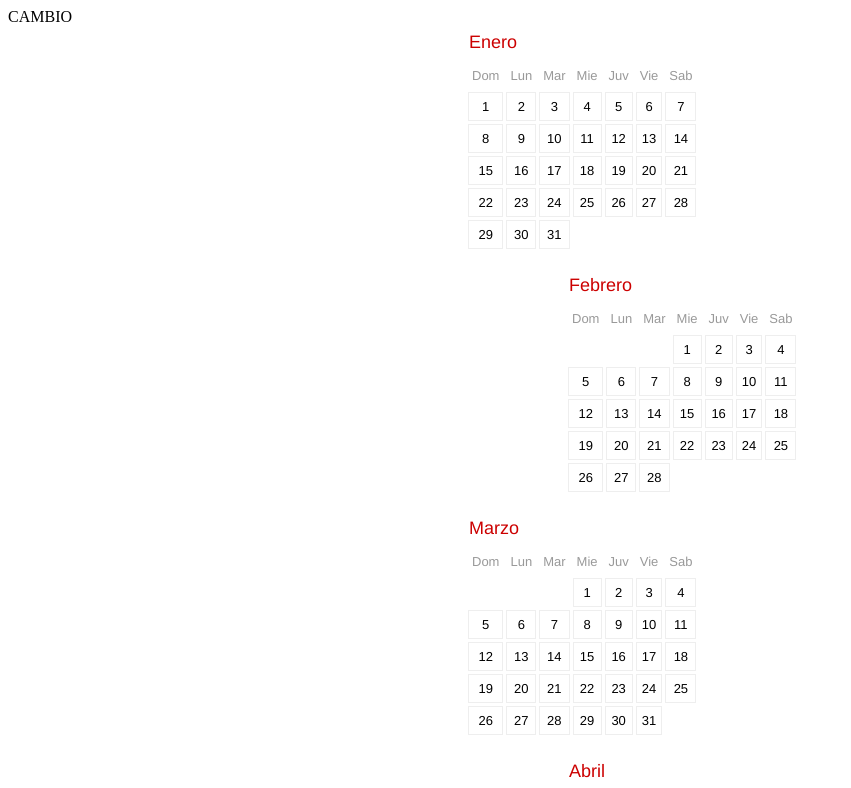
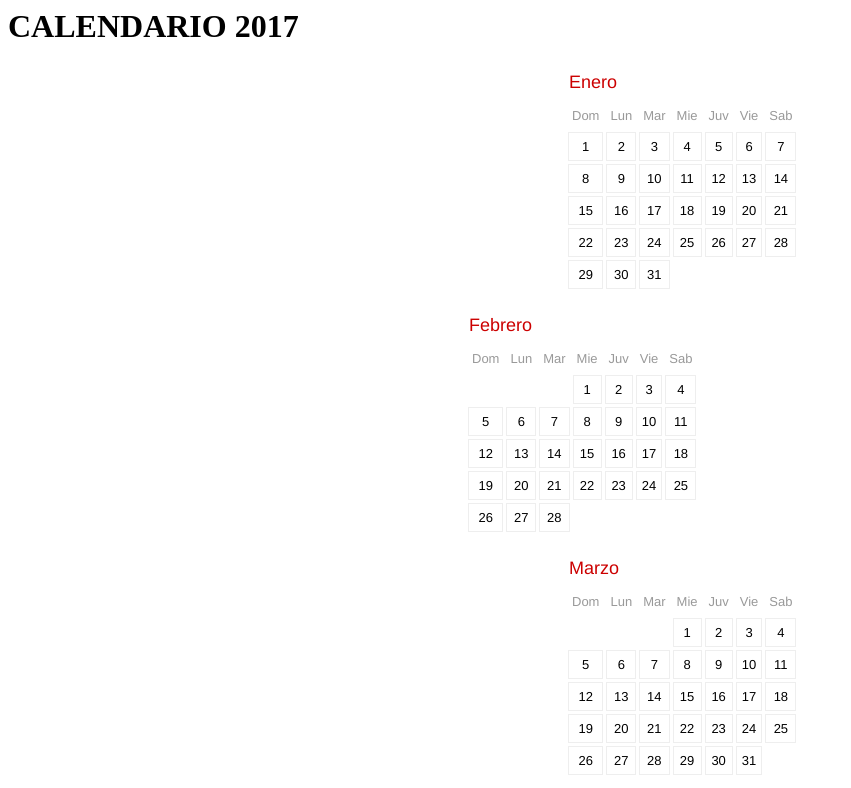
Before and after one commit to wallaxe/calendario-test1, a plain HTML site: page index.html in a window 1280 px wide. Shown: the top 788 px of the page, without its empty margins (0-851 px from the left). Drawn offline with Linux system fonts and the light colour scheme.

Commit message:
Con cabecera

```diff
--- a/index.html
+++ b/index.html
@@ -6,6 +6,6 @@
     <link rel="stylesheet" href="styles.css">
 </head>
 <body>
-CAMBIO
+<h1>CALENDARIO 2017</h1>
 </body>
 </html>
```
